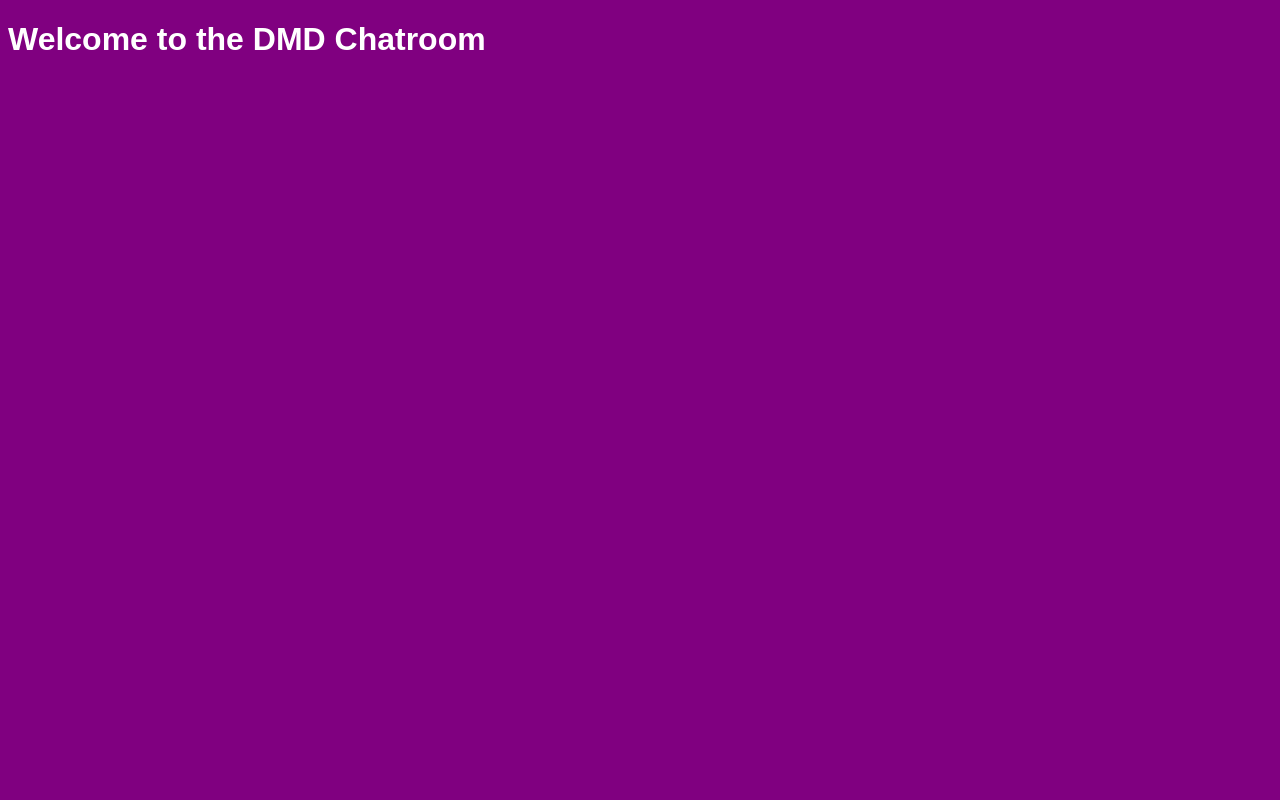
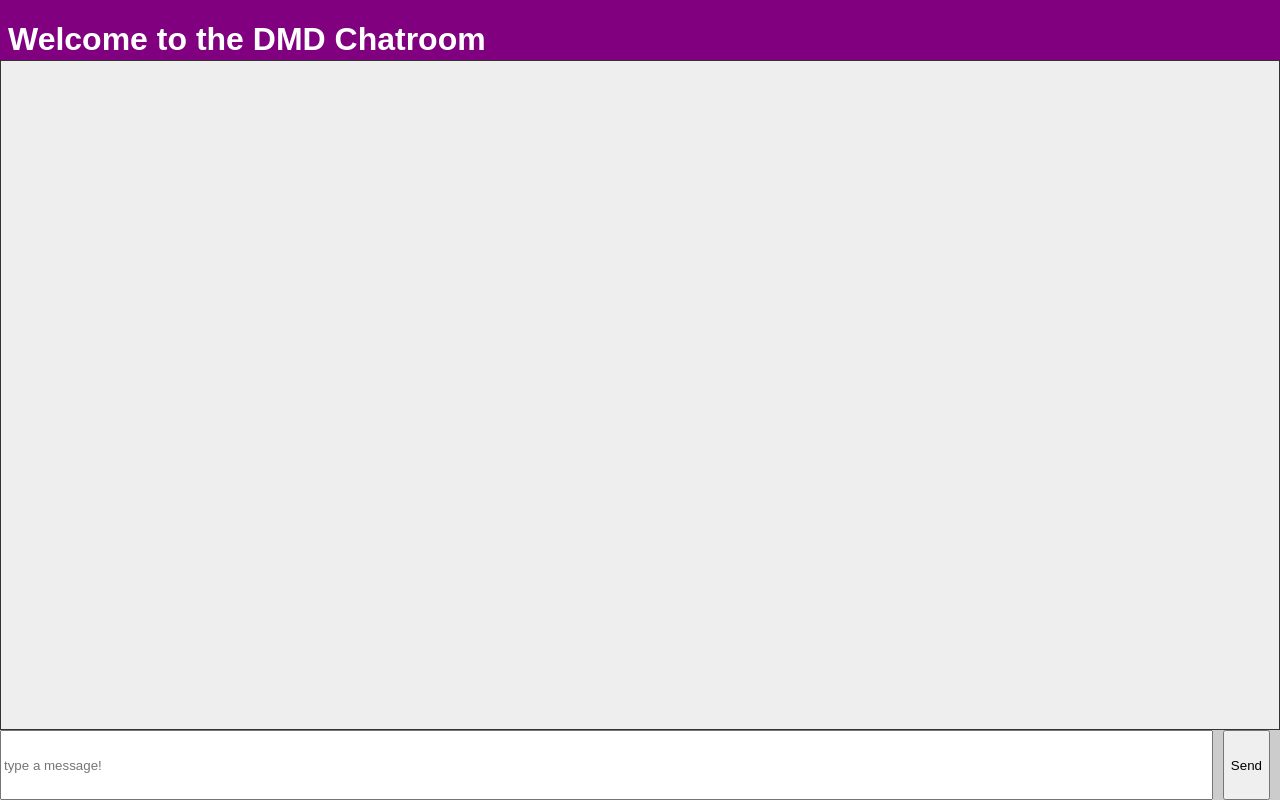
Before and after one commit to wubstep88/DMD-3440-Chat-App, a plain HTML site: page index.html in a window 1280 px wide. Drawn offline with Linux system fonts and the light colour scheme.

Commit message:
Chatbox Added

```diff
--- a/index.html
+++ b/index.html
@@ -11,5 +11,12 @@
     <body>
         <h1>Welcome to the DMD Chatroom</h1>
 
+        <div id="chatBox"></div>
+        <div id="chatInput">
+            <input id="newMsg" type="text" placeholder="type a message!">
+            <button id="sendBtn">Send</button>
+        </div>
+        <script src="main.js?"></script>
+
     </body>
 </html>
--- a/main.css
+++ b/main.css
@@ -1,3 +1,7 @@
+* {
+    box-sizing: border-box;
+}
+
 body {
     background-color: purple;
     color:white;
@@ -14,3 +18,33 @@ body {
     text-align: center;
     display: none;;
 }
+
+#chatBox {
+    width:100%;
+    position:absolute;
+    bottom:70px;
+    top:60px;
+    right:0px;
+    left:0px;
+    background:#eee;
+    border:1px solid #333;
+}
+
+#chatInput {
+    position:fixed;
+    left:0px;
+    bottom:0;
+    width:100%;
+    background-color:#ccc;
+    display: flex;
+    justify-content: space-between;
+    height: 70px;;
+}
+
+#chatInput input {
+    width:100%;
+}
+
+#chatInput button {
+    margin:0px 10px;
+}
```
